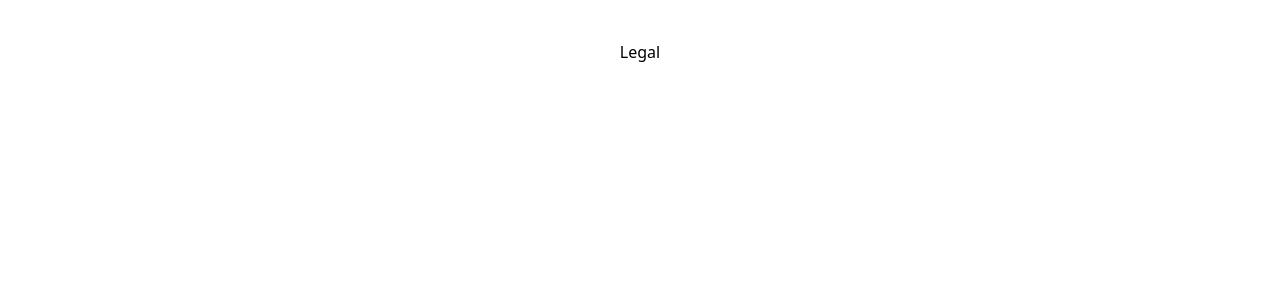
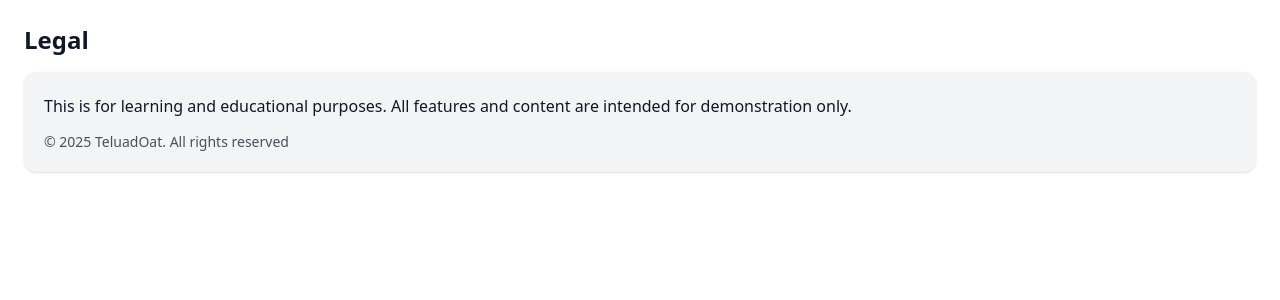
Before and after one commit to TeluadOat/theme-switcher-app, a React (Vite) app: page /legal in a window 1280 px wide. Shown: the top 300 px of the page. Built offline with nearby package versions, Linux system fonts and the light colour scheme.

Commit message:
feat: style Legal page

```diff
--- a/src/pages/Legal.jsx
+++ b/src/pages/Legal.jsx
@@ -1,3 +1,17 @@
+import { useContext } from "react";
+import { ThemeContext } from "../context/ThemeContext";
+
 export default function Legal() {
-    return <h1 className="text-center mt-10">Legal</h1>;
+    const { theme } = useContext(ThemeContext);
+
+    return (
+        <div className={`min-h-screen p-6 transition-colors ${theme === "light" ? "bg-white text-gray-900" : "bg-gray-900 text-gray-100"} `}>
+            <h1 className="text-2xl font-bold mb-4">Legal</h1>
+            <div className={`p-5 rounded-xl shadow ${theme === "light" ? "bg-gray-100" : "bg-gray-800"}`}>
+                <p className="leading-7 mb-3">This is for learning and educational purposes. All features and content are intended for demonstration only.</p>
+                <p className="text-sm opacity-75">© {new Date().getFullYear()} TeluadOat. All rights reserved</p>
+            </div>
+        </div>
+
+    )
 }
```
